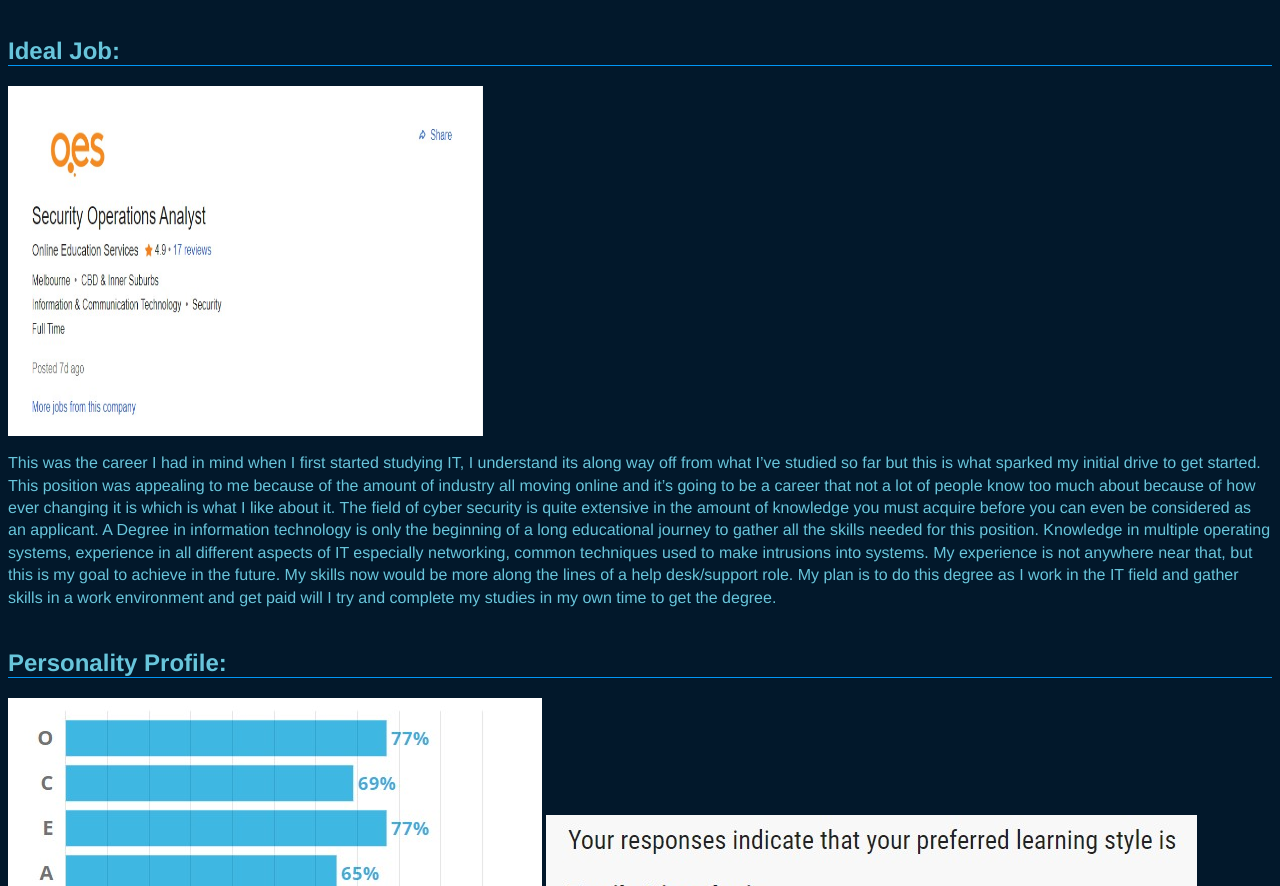
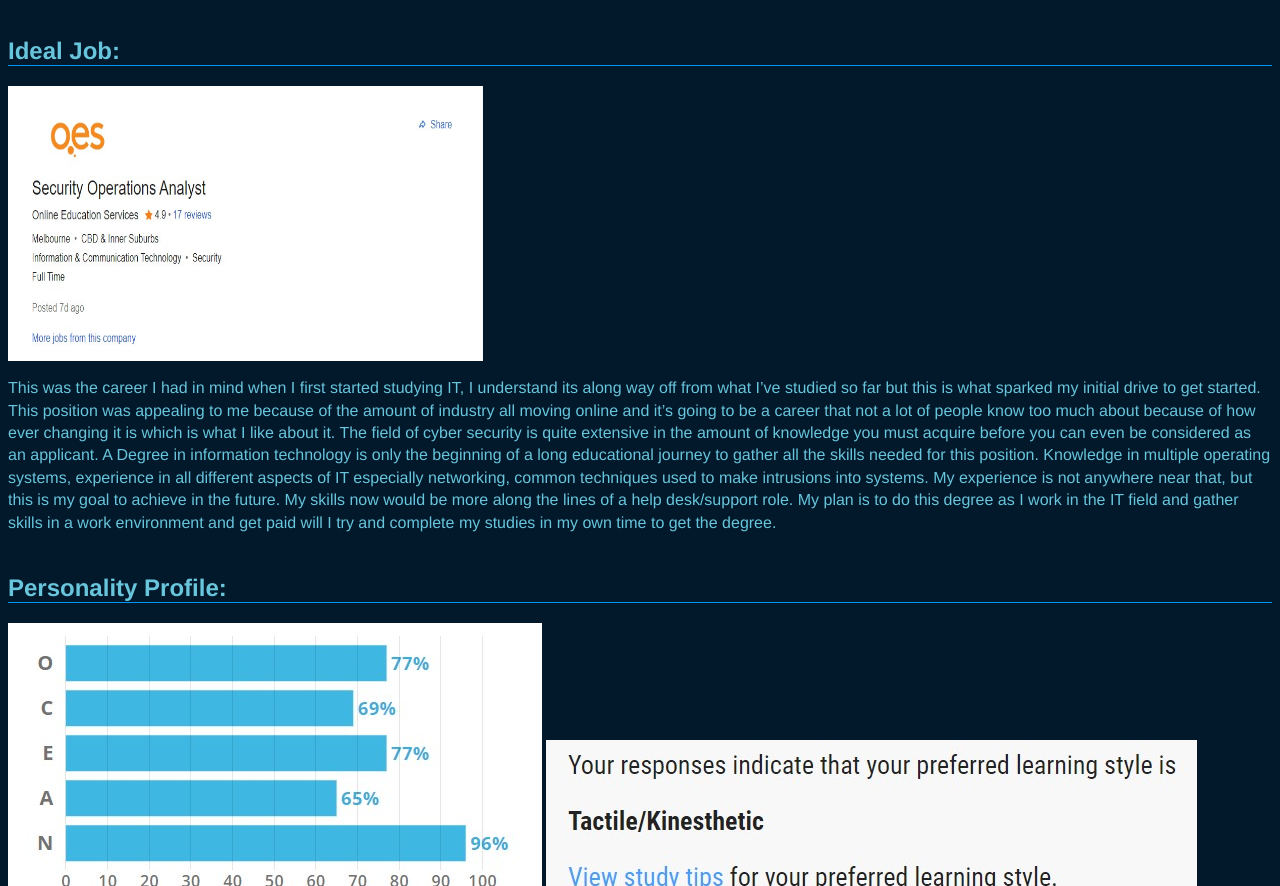
Before and after one commit to JarrodMurphy/ITT, a plain HTML site: page index.html in a window 1280 px wide. Shown: the part 935-1821 px from the top of the page. Drawn offline with Linux system fonts and the light colour scheme.

Commit message:
Update index.html

```diff
--- a/index.html
+++ b/index.html
@@ -56,7 +56,7 @@
 <section>
   <div class="sectionTitle">
 <h1>Ideal Job:</h1>
-<img src="idealjob.jpg" alt="Security Operations Analyst" width="475" height="350"/>
+<img src="idealjob.jpg" alt="Security Operations Analyst" width="475" height="275"/>
 </div>
 <div class="sectionContent">
 <article>
```
